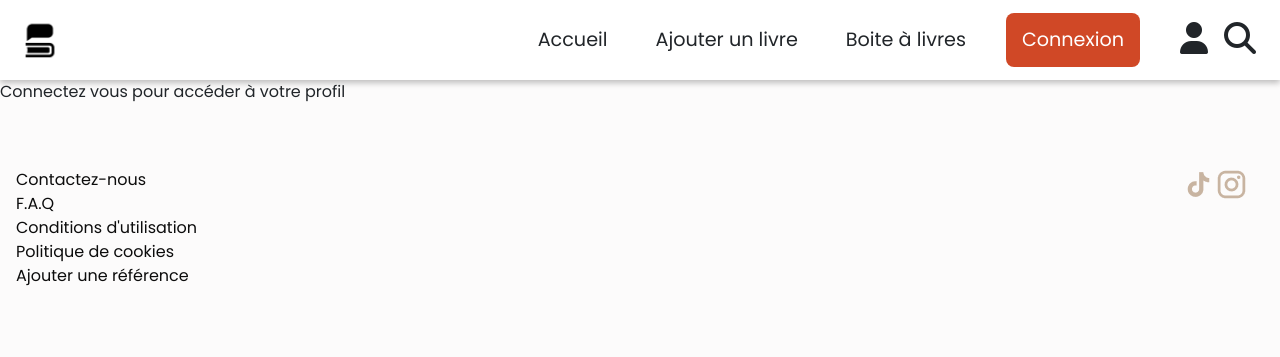
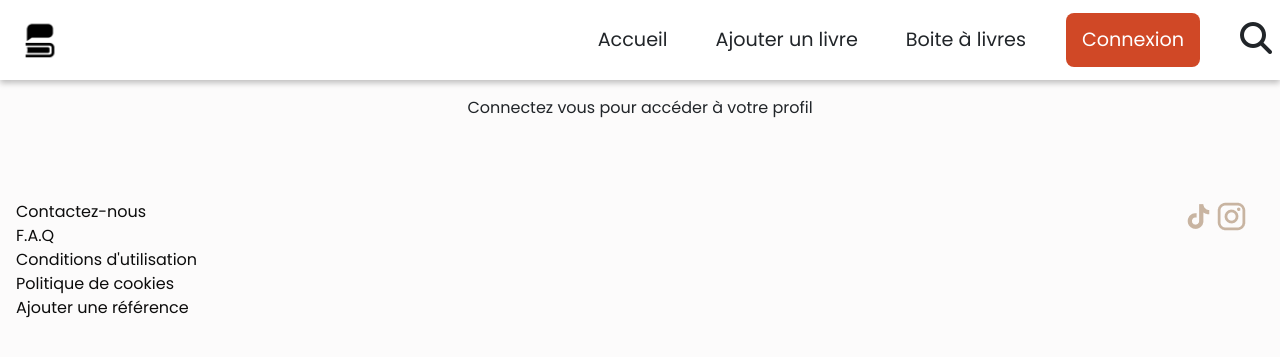
Before and after one commit to Leavlm/booklub, a PHP site: page /booklub/profile.php in a window 1280 px wide. Shown: the top 357 px of the page. Run offline with PHP 8.4, Linux system fonts and the light colour scheme; some libraries are stand-ins or nearby versions.

Commit message:
showing parameters only when you are connected

```diff
--- a/includes/_header.php
+++ b/includes/_header.php
@@ -1,3 +1,5 @@
+
+
 <header class="header">
     <ul class="header__lst">
         <li class="header__logo">
@@ -15,14 +17,14 @@
             <li class="nav__itm"><a href="index.php">Accueil</a></li>
             <li class="nav__itm"><a href="new-book.php">Ajouter un livre</a></li>
             <li class="nav__itm">Boite à livres</li>
-            <li class="nav__itm cta__txt--little"><a href="connexion.php">Connexion</a></li>
+            <li class="cta__txt--little"><a href="connexion.php">Connexion</a></li>
 
-            <div class="nav__wrap">
+            <?php if (!empty($_SESSION)) { ?><div class="nav__wrap">
                 <li class="nav__itm">
                     <a href="profile.php">
                         <i class="fa-solid fa-user header__icn"></i>
                     </a>
-                </li>
+                </li> <?php } ?>
                 <li class="nav__itm">
                     <a href="recherche.php">
                         <i class="fa-solid fa-magnifying-glass header__icn"></i>
--- a/index.php
+++ b/index.php
@@ -1,7 +1,7 @@
-<?php include "includes/_head.php";
+<?php require "includes/_functions.php";
+require "includes/_database.php";
+include "includes/_head.php";
 require "includes/_header.php";
-require "includes/_database.php";
-require "includes/_functions.php";
 
 $query = $dbCo->prepare("SELECT `title_book`, `author_name`, `image_url`, `book`.`id_book`
                         FROM `book`
--- a/profile.php
+++ b/profile.php
@@ -40,7 +40,7 @@ include "includes/_functions.php";
 <?php } else if (empty($_SESSION)) { ?>
 
 
-    <p>Connectez vous pour accéder à votre profil</p>
+    <p class="txt__center txt__spacing">Connectez vous pour accéder à votre profil</p>
 
 
 <?php } ?>
```
